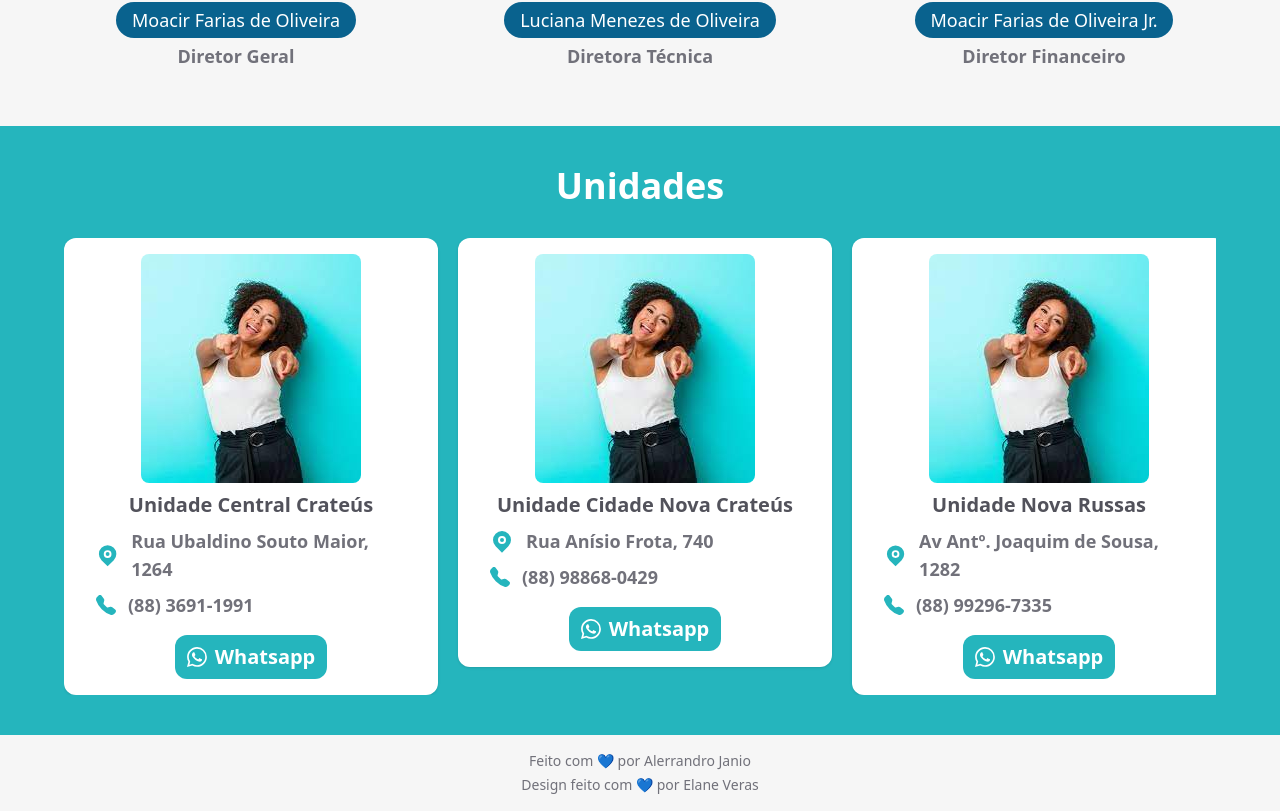
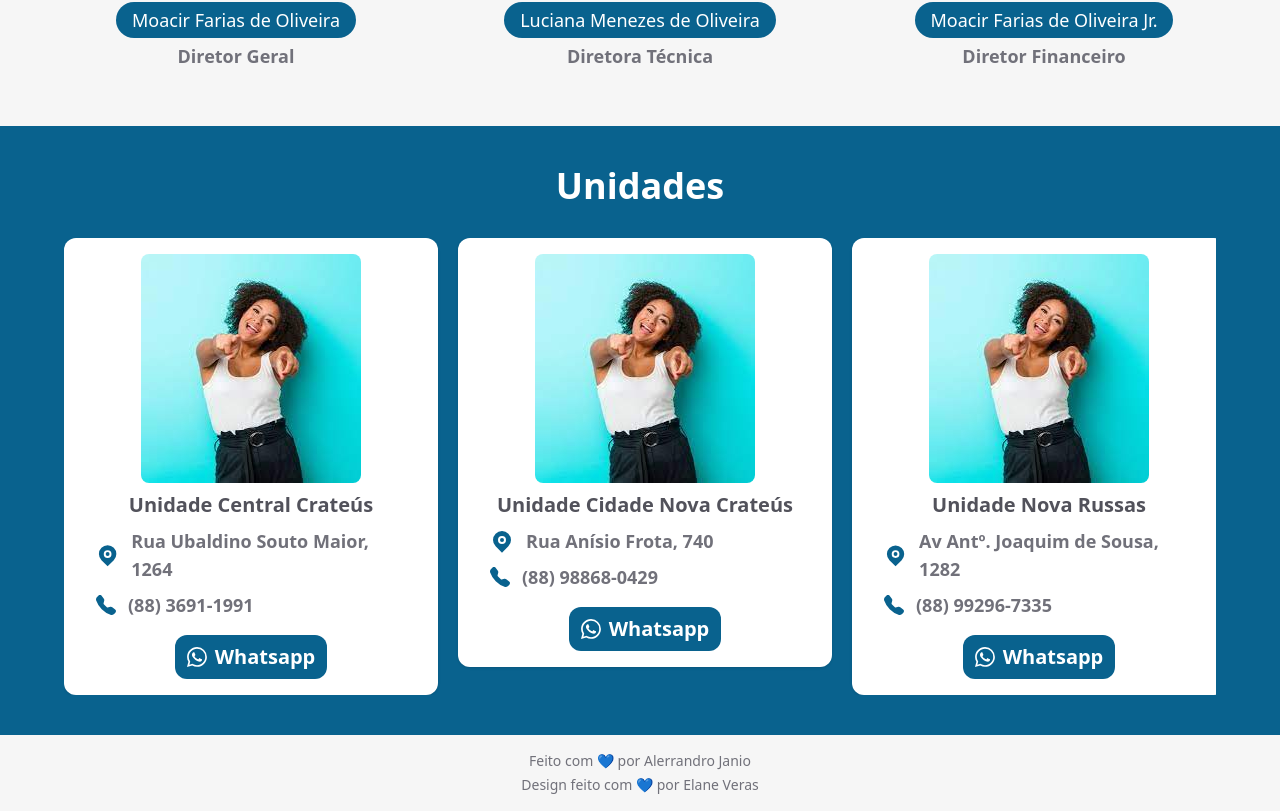
Before and after one commit to alerrandrojanio/lacjml, a Next.js app: page / in a window 1280 px wide. Shown: the part 2174-2985 px from the top of the page. Built offline with nearby package versions, Linux system fonts and the light colour scheme.

Commit message:
style: mudança de cor units

```diff
--- a/src/components/UnitCard.tsx
+++ b/src/components/UnitCard.tsx
@@ -30,13 +30,13 @@ export function UnitCard({
 
         <div className="w-full flex flex-col justify-center gap-2 px-8">
           <div className="flex items-center gap-3">
-            <RiMapPinFill className="w-6 h-6 text-lac-background-units" />
+            <RiMapPinFill className="w-6 h-6 text-lac-blue" />
             <span className="text-lg font-semibold text-zinc-500">
               {andress}
             </span>
           </div>
           <div className="flex items-center gap-3">
-            <BsFillTelephoneFill className="w-5 h-5 text-lac-background-units" />
+            <BsFillTelephoneFill className="w-5 h-5 text-lac-blue" />
             <span className="text-lg font-semibold text-zinc-500">{tel}</span>
           </div>
         </div>
@@ -44,7 +44,7 @@ export function UnitCard({
         <a
           href={url_contact}
           target="_blank"
-          className="flex items-center justify-center gap-2 py-2 px-3 mt-2 rounded-xl bg-lac-background-units hover:bg-lac-blue"
+          className="flex items-center justify-center gap-2 py-2 px-3 mt-2 rounded-xl bg-lac-blue hover:bg-lac-darkblue"
         >
           <BsWhatsapp className="w-5 h-5 text-white" />
           <span className="text-white font-semibold text-xl">Whatsapp</span>
--- a/src/components/Units.tsx
+++ b/src/components/Units.tsx
@@ -29,7 +29,7 @@ const units = [
     andress: "Av Antº. Joaquim de Sousa, 1282",
     photo: Photo,
     tel: "(88) 99296-7335",
-    url_contact: "",
+    url_contact: "https://wa.me/message/EUKB62OGKQ6AD1",
   },
 
   {
@@ -37,7 +37,7 @@ const units = [
     andress: "Av Pedro Correia Leitão, 111",
     photo: Photo,
     tel: "(88) 98198-7424",
-    url_contact: "",
+    url_contact: "https://wa.me/5588981987424",
   },
   {
     name: "Unidade Tamboril",
@@ -51,13 +51,13 @@ const units = [
     andress: "Rua Pedro Carvalhedo, 205",
     photo: Photo,
     tel: "(88) 99968-2166",
-    url_contact: "",
+    url_contact: "https://wa.me/message/RJEHRAAG4NZXF1",
   },
 ]
 
 export function Units() {
   return (
-    <section id="units" className="w-full py-10 bg-lac-background-units ">
+    <section id="units" className="w-full py-10 bg-lac-blue ">
       <div className=" flex flex-col justify-center items-center">
         <h1 className="font-bold text-4xl text-white">Unidades</h1>
 
```
